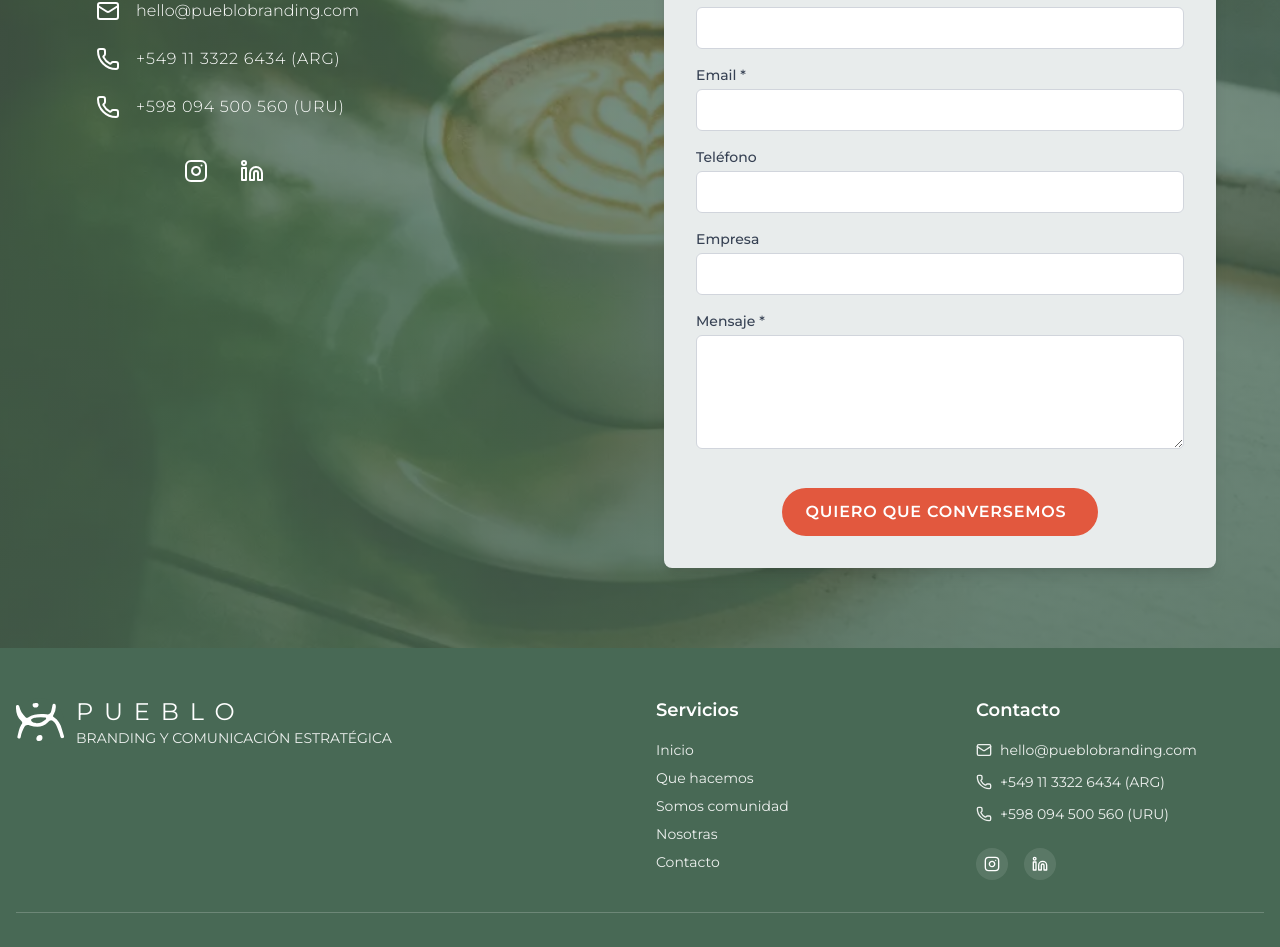
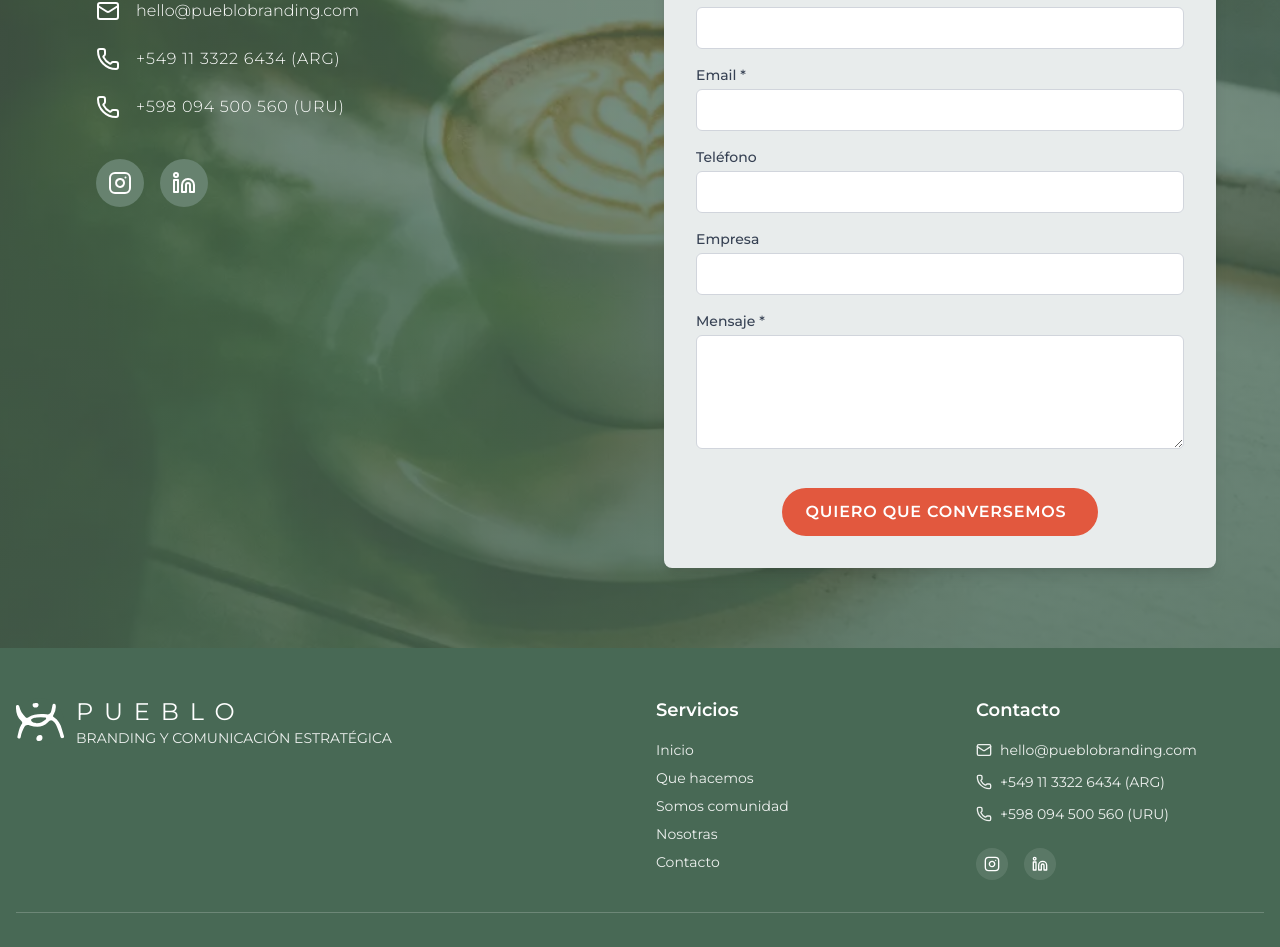
Before and after one commit to pueblobranding/pueblo, a Next.js app: page / in a window 1280 px wide. Shown: the part 2695-3642 px from the top of the page. Built offline with nearby package versions, Linux system fonts and the light colour scheme; no server answers.

Commit message:
tilde en QUÉ y ciruclos en cionos de Contacto

```diff
--- a/components/carousel/encontramos-que-hace.tsx
+++ b/components/carousel/encontramos-que-hace.tsx
@@ -17,7 +17,7 @@ export default function EncontramosQueHace() {
                     {/* <div className="text-center text-md md:text-2xl font-bold"> */}
                     <h1  className="text-white text-3xl md:text-4xl lg:text-5xl text-center mb-16 tracking-wider rounded-4xl py-20 md:mx-40">
                         ENCONTRAMOS
-                        <br />QUE HACE LATIR
+                        <br />QUÉ HACE LATIR
                         <br />A TU MARCA
                     </h1>
                     {/* </div> */}
--- a/components/contacto.tsx
+++ b/components/contacto.tsx
@@ -221,11 +221,15 @@ export default function ContactoSection() {
                             </div>
                             <div>
                                 <div className="flex space-x-4 pt-4">
-                                    <a href="https://www.instagram.com/pueblobranding" className="hover:text-tigerlily transition-colors pl-22">
-                                        <Instagram />
+                                    <a href="https://www.instagram.com/pueblobranding" className="transition-colors">
+                                        <div className="rounded-full bg-verde-opalo-80 transition-colors transition-colors hover:bg-verde-opalo-60 p-3 inline-flex">
+                                            <Instagram />
+                                        </div>
                                     </a>
-                                    <a href="#" className="hover:text-tigerlily transition-colors pl-4">
-                                        <Linkedin />
+                                    <a href="https://www.linkedin.com/company/pueblo-branding" className="text-white transition-colors">
+                                        <div className="rounded-full bg-verde-opalo-80 hover:bg-verde-opalo-60 transition-colors p-3 inline-flex">
+                                            <Linkedin />
+                                        </div>
                                     </a>
                                 </div>
                             </div>
```
